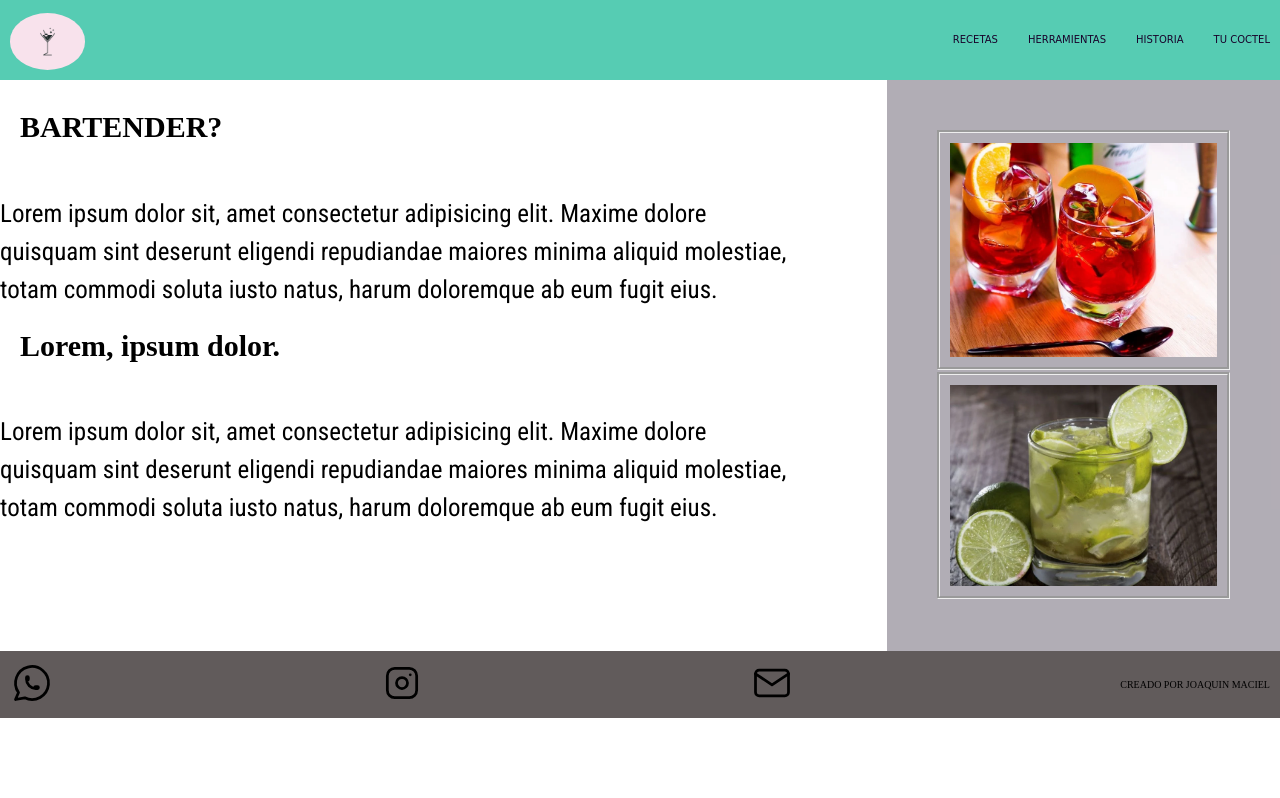
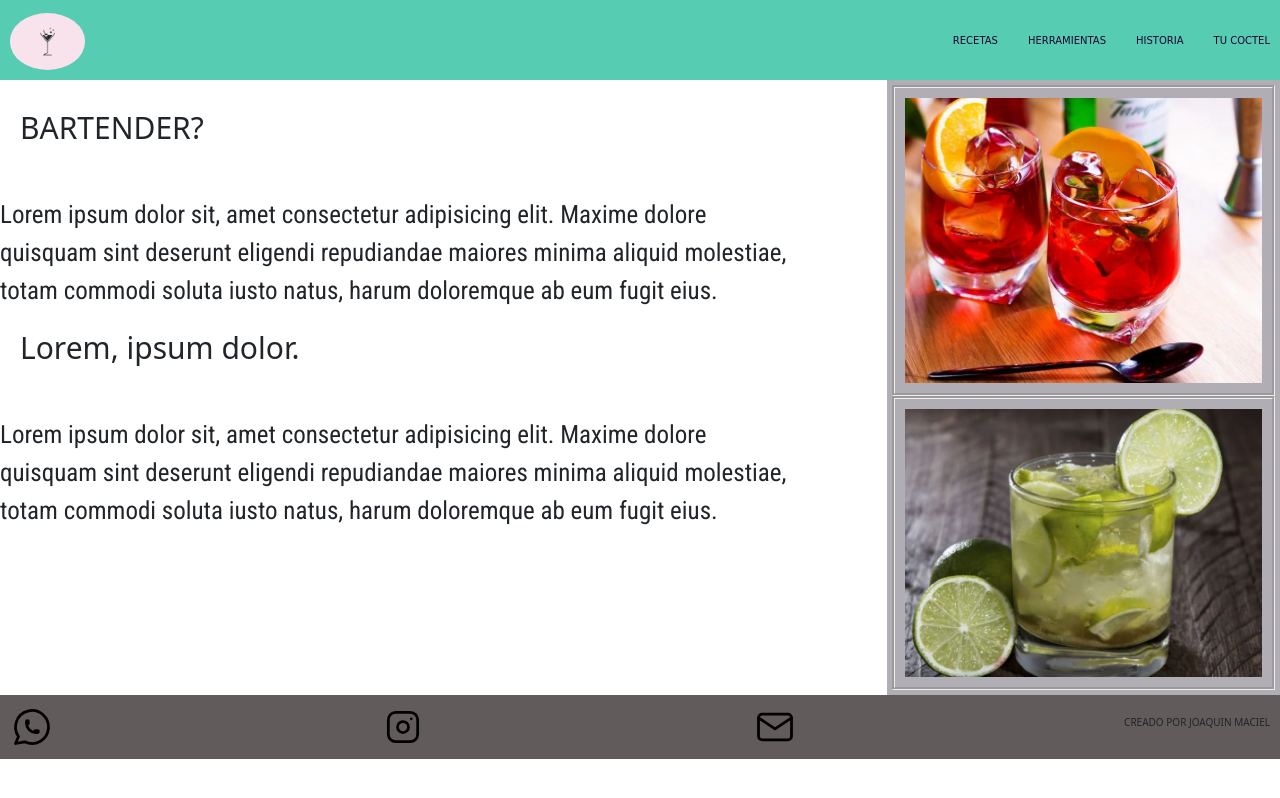
Before and after one commit to JoaquinMaciel2910/EntregaFinal-MACIEL, a plain HTML site: page index.html in a window 1280 px wide. Drawn offline with nearby package versions, Linux system fonts and the light colour scheme; files whose address does not match are found by name; a web font is replaced by a local one.

Commit message:
agregue bootstrap a los index

```diff
--- a/css/style.css
+++ b/css/style.css
@@ -72,7 +72,7 @@ img{
 .barra{
     /* background-color: rgba(199, 102, 102, 0.836); */
     background-color: var(--verdeAdobe);
-    height: 8rem;
+    height: 11rem;
 }
 
 
@@ -137,7 +137,7 @@ border-radius: 50%;
 
 .ilustrador{
     background-color: rgba(158, 152, 162, 0.796);
-    padding: 5rem;
+    padding: .5rem;
     display: flex;
     flex-wrap: wrap;
 }
@@ -303,6 +303,7 @@ background: linear-gradient(31deg, rgba(255,200,0,0.7960434173669468) 22%, rgba(
 @media (min-width: 768px) {
 
     .barra {
+        height: 8rem;
         display: flex;
         justify-content: space-between;
         align-items: center;
@@ -332,7 +333,7 @@ background: linear-gradient(31deg, rgba(255,200,0,0.7960434173669468) 22%, rgba(
     }
 
     .ilustrador{
-        display: block;
+        /* display: block; */
     }
 
     .ilustrador img{
--- a/index.html
+++ b/index.html
@@ -9,9 +9,8 @@
     <link rel="preconnect" href="https://fonts.googleapis.com">
     <link rel="preconnect" href="https://fonts.gstatic.com" crossorigin>
     <link href="https://fonts.googleapis.com/css2?family=Alkatra:wght@400;600;700&display=swap" rel="stylesheet">
-    <link
-    rel="stylesheet"
-    href="https://cdnjs.cloudflare.com/ajax/libs/animate.css/4.1.1/animate.min.css"/>
+    <link href="https://cdn.jsdelivr.net/npm/bootstrap@5.3.0-alpha3/dist/css/bootstrap.min.css" rel="stylesheet" integrity="sha384-KK94CHFLLe+nY2dmCWGMq91rCGa5gtU4mk92HdvYe+M/SXH301p5ILy+dN9+nJOZ" crossorigin="anonymous">
+    <link rel="stylesheet"href="https://cdnjs.cloudflare.com/ajax/libs/animate.css/4.1.1/animate.min.css"/>
     <link rel="stylesheet" href=".//css/style.css">
 
     <title>BARTRAGOS</title>
```
Also changed, not shown: herramientas.html (+2 -3 lines), historia.html (+2 -3 lines), receta.html (+2 -3 lines), tucoctel.html (+2 -3 lines).
